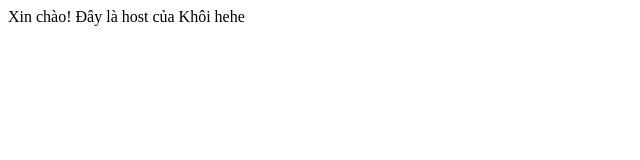
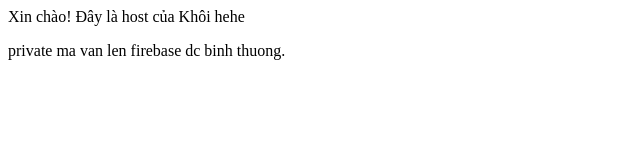
Before and after one commit to khoipn/books, a plain HTML site: page public/index.html in a window 1280 px wide. Shown: the whole page, without its empty margins (0-640 px from the left). Drawn offline with Linux system fonts and the light colour scheme.

Commit message:
update something

```diff
--- a/public/index.html
+++ b/public/index.html
@@ -2,6 +2,10 @@
 <head></head>
 <body>
   Xin chào! Đây là host của Khôi hehe
+  <p>
+  	private ma van len firebase dc binh thuong.
+  </p>
+
 
 </body>
 </html>
```
